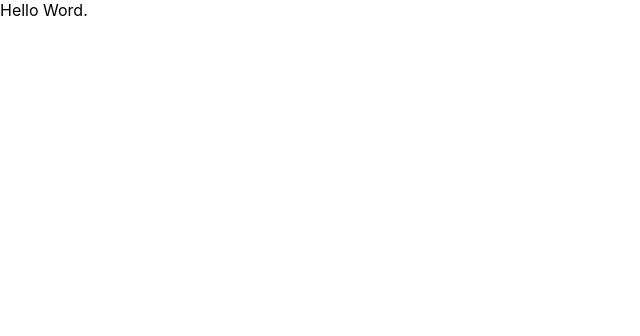
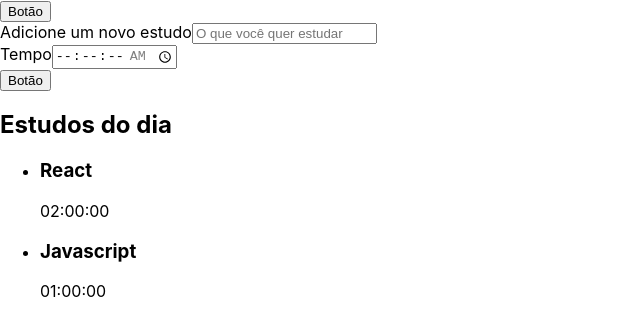
Before and after one commit to devHikary/react_ts_alura_studies, a React (Create React App) app in the folder alura-studies/: page / in a window 1280 px wide. Shown: the top 336 px of the page, without its empty margins (0-640 px from the left). Built offline with nearby package versions, Linux system fonts and the light colour scheme.

Commit message:
Components

```diff
--- a/alura-studies/public/index.html
+++ b/alura-studies/public/index.html
@@ -24,7 +24,7 @@
       work correctly both with client-side routing and a non-root public URL.
       Learn how to configure a non-root public URL by running `npm run build`.
     -->
-    <title>React App</title>
+    <title>Alura Studies</title>
   </head>
   <body>
     <noscript>You need to enable JavaScript to run this app.</noscript>
--- a/alura-studies/src/App.tsx
+++ b/alura-studies/src/App.tsx
@@ -1,9 +1,14 @@
-import React from 'react';
+import React from "react";
+import Botao from "./components/Botao";
+import Formulario from './components/Formulario';
+import Lista from './Lista/Index';
 
 function App() {
   return (
     <div className="App">
-      Hello Word.
+      <Botao />
+      <Formulario />
+      <Lista />
     </div>
   );
 }
--- /dev/null
+++ b/alura-studies/src/Lista/Index.tsx
@@ -0,0 +1,29 @@
+import * as React from "react";
+
+function Lista() {
+  const tarefas = [
+    {
+      tarefa: "React",
+      tempo: "02:00:00",
+    },
+    {
+      tarefa: "Javascript",
+      tempo: "01:00:00",
+    },
+  ];
+  return (
+    <aside>
+      <h2> Estudos do dia </h2>
+      <ul>
+        {tarefas.map((item, index) => (
+          <li key={index}>
+            <h3>{item.tarefa}</h3>
+            <span>{item.tempo}</span>
+          </li>
+        ))}
+      </ul>
+    </aside>
+  );
+}
+
+export default Lista;
--- /dev/null
+++ b/alura-studies/src/components/Botao/index.tsx
@@ -0,0 +1,14 @@
+import React from 'react';
+import { Component } from 'react';
+
+class Botao extends React.Component{
+  render(){
+    return(
+      <button>
+        Botão
+      </button>
+    )
+  }
+}
+
+export default Botao;
--- /dev/null
+++ b/alura-studies/src/components/Formulario/index.tsx
@@ -0,0 +1,40 @@
+import React from "react";
+import Botao from "../Botao";
+
+class Formulario extends React.Component {
+  render() {
+    return (
+      <form>
+        <div>
+          <label htmlFor="tarefa">
+            Adicione um novo estudo
+          </label>
+          <input
+            type="text"
+            name="tarefa"
+            id="tarefa"
+            placeholder="O que você quer estudar"
+            required
+          />
+        </div>
+        <div>
+          <label htmlFor="tempo">
+            Tempo
+          </label>
+          <input
+          type="time"
+          step="1"
+          name="tempo"
+          id="tempo"
+          min="00:00:00"
+          max="01:30:00"
+          required
+          />
+        </div>
+        <Botao />
+      </form>
+    );
+  }
+}
+
+export default Formulario;
```
